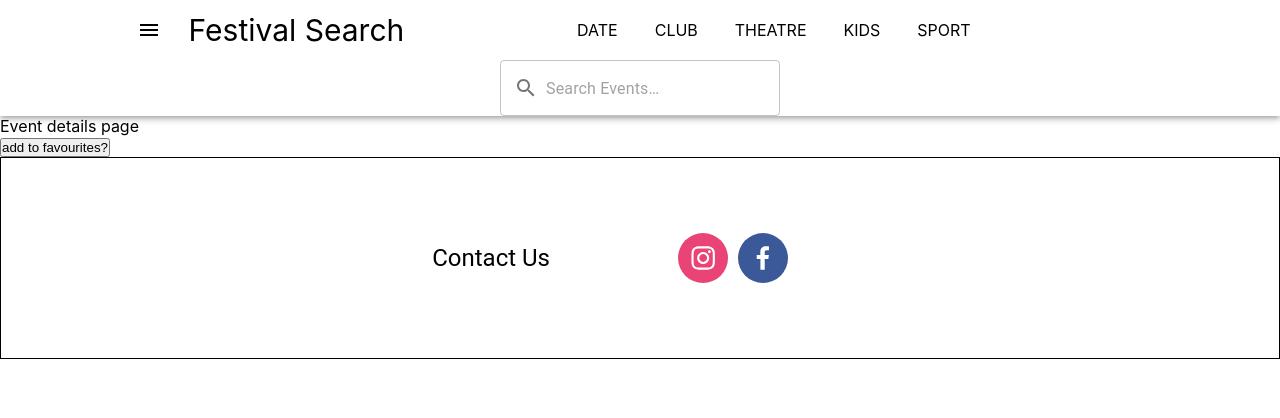
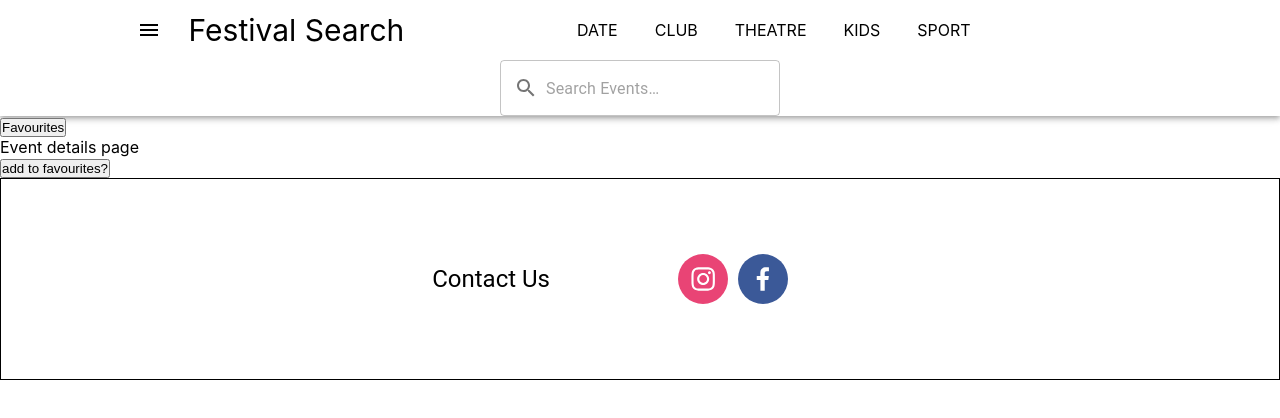
Before and after one commit to andresviveros1984/festival-search, a React (Create React App) app: page /event/1 in a window 1280 px wide. Shown: the top 418 px of the page. Built offline with nearby package versions, Linux system fonts and the light colour scheme; no server answers.

Commit message:
fix route to favourites

```diff
--- a/src/components/EventDetails.jsx
+++ b/src/components/EventDetails.jsx
@@ -1,6 +1,6 @@
 import { Box, Typography } from '@mui/material'
 import React, { useEffect, useState } from 'react'
-import { useParams } from 'react-router-dom'
+import { useNavigate, useParams } from 'react-router-dom'
 import axios from 'axios'
 import { API_KEY } from '../config'
 import { getEventDetails } from '../services/api/eventDetails'
@@ -9,7 +9,7 @@
 function EventDetails({ favourites, setFavourites }) {
     const { id } = useParams()
     const [eventDetails, setEventDetails] = useState([])
-
+    const navigate = useNavigate()
     //build this component
     //create favourties list component
     //local storage- google
@@ -34,6 +34,9 @@
         <Box>
             {/* {console.log(eventDetails.results)} */}
             <div>
+                <button onClick={() => navigate('/favourites')}>
+                    Favourites
+                </button>
                 <p>Event details page</p>
                 <button onClick={() => handleFavourites(eventDetails.results)}>
                     add to favourites?
--- a/src/components/Favourites.jsx
+++ b/src/components/Favourites.jsx
@@ -4,15 +4,11 @@
 export default function Favourites({ favourites }) {
     const [localFavourites, setLocalFavourites] = useState()
 
-    useEffect(() => {
-        setLocalFavourites(favourites)
-    }, [favourites])
-
     return (
         <div>
             {console.log('favourites', favourites)}
             <Typography variant="h1" color="initial">
-                {favourites}
+                {/* {favourites} */}
             </Typography>
             <p>fav</p>
         </div>
```
